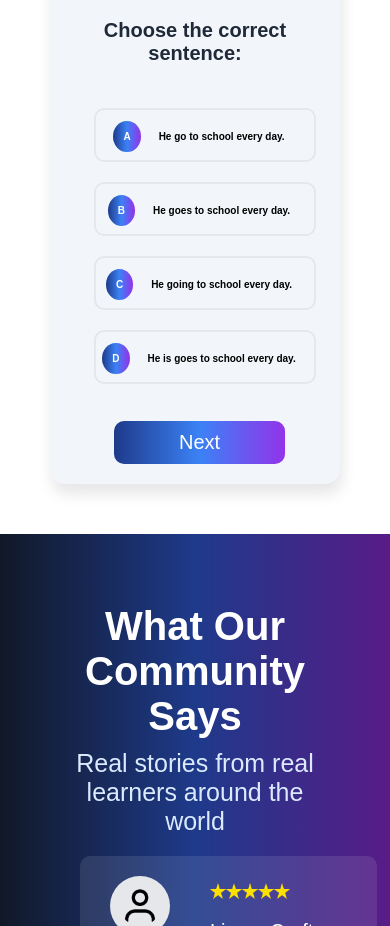
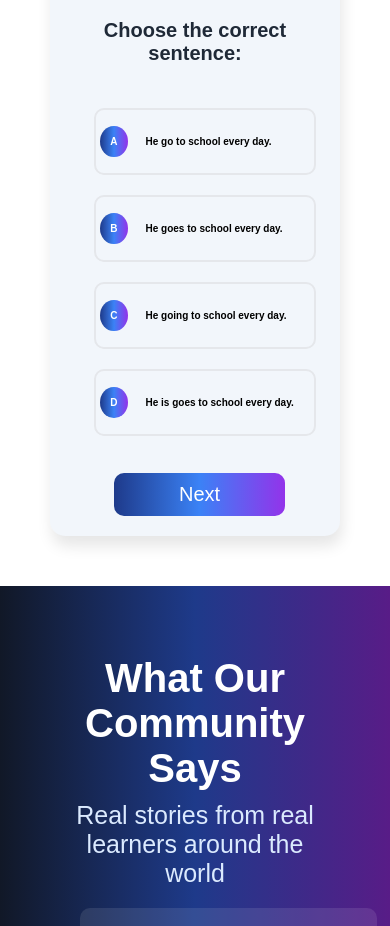
Before and after one commit to Muzaffarfullstack/linguacraft, a React (Vite) app: page / in a window 390 px wide. Shown: the part 5520-6446 px from the top of the page. Built offline with nearby package versions, Linux system fonts and the light colour scheme.

Commit message:
some changes made

```diff
--- a/src/components/Quiz.css
+++ b/src/components/Quiz.css
@@ -85,14 +85,14 @@
   width: 20px;
   height: 20px;
   position: absolute;
-  right: 25%;
+  right: 10%;
   opacity: 0;
 }
 .delete {
   width: 20px;
   height: 20px;
   position: absolute;
-  right: 25%;
+  right: 10%;
   opacity: 0;
 }
 .question-options span {
@@ -180,4 +180,15 @@
   .quiz-questions h3 {
     font-size: 20px;
   }
+  .question-options p {
+    margin-top: 10px;
+  }
+  .question-options {
+    display: flex;
+  }
+  .check,
+  .delete {
+    /* margin: 5px 10px 0 0; */
+    display: none;
+  }
 }
--- a/src/components/Quiz.jsx
+++ b/src/components/Quiz.jsx
@@ -106,10 +106,9 @@ function Quiz() {
                             type="radio"
                             value={option}
                             name={`question-${currentIndex}`}
-                            // onChange={}
                           />
                           <span>{alphabet}</span>
-                          {option}
+                          <p> {option}</p>
                           <img
                             src="../../public/assets/check-mark.png"
                             alt="checkbox"
--- a/src/components/Result.css
+++ b/src/components/Result.css
@@ -73,3 +73,14 @@
   margin: 10px;
   color: #000000;
 }
+
+@media only screen and (max-width: 480px) {
+  .result-section span {
+    font-size: 20px;
+    white-space: nowrap;
+    margin-left: 10px;
+  }
+  .result {
+    line-height: 30px;
+  }
+}
--- a/src/components/Result.jsx
+++ b/src/components/Result.jsx
@@ -16,7 +16,7 @@ function Result({ score, total, onRestart }) {
         <p className="score">
           You got {score} out of {total}
         </p>
-        <p>
+        <p className="result">
           Based on your answers, we recommend you starting with our Intermediate
           course
         </p>
```
